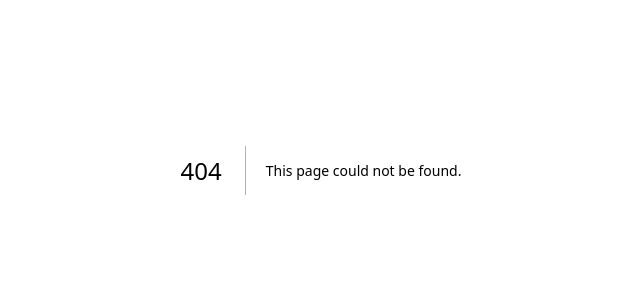
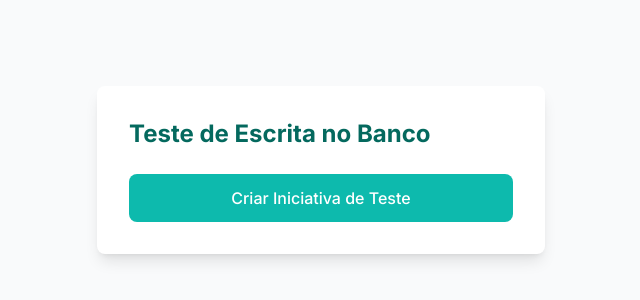
Before and after one commit to dionathassantos/Painel-estrategico-NCPI, a Next.js app: page /write-test in a window 1280 px wide. Before the commit this address had no page. Shown: the part 230-530 px from the top of the page, without its empty margins (319-959 px from the left). Built offline with nearby package versions, Linux system fonts and the light colour scheme; no server answers; sample sign-in values are in the browser's storage.

Commit message:
Create page.tsx

```diff
--- /dev/null
+++ b/app/write-test/page.tsx
@@ -0,0 +1,80 @@
+'use client';
+
+import { useState } from 'react';
+import { createInitiative } from '@/lib/firebase-operations';
+
+export default function WriteTestPage() {
+  const [status, setStatus] = useState<'idle' | 'loading' | 'success' | 'error'>('idle');
+  const [error, setError] = useState<string | null>(null);
+
+  const writeTestData = async () => {
+    try {
+      setStatus('loading');
+
+      const testInitiative = {
+        title: "Iniciativa de Teste",
+        description: "Esta é uma iniciativa de teste criada automaticamente",
+        responsible: "Sistema",
+        porta: "fora" as const,
+        status: "satisfatorio" as const,
+        resultados: [],
+        metas: [],
+        metasCount: 0,
+        statusCounts: {
+          satisfatorio: 0,
+          alerta: 0,
+          critico: 0,
+          concluido: 0,
+          naoMonitorado: 0
+        },
+        createdAt: new Date(),
+        updatedAt: new Date()
+      };
+
+      const id = await createInitiative(testInitiative);
+      console.log('Iniciativa criada com ID:', id);
+      setStatus('success');
+    } catch (err) {
+      console.error('Erro ao criar iniciativa:', err);
+      setStatus('error');
+      setError(err instanceof Error ? err.message : 'Erro desconhecido');
+    }
+  };
+
+  return (
+    <div className="min-h-screen bg-gray-50 flex items-center justify-center p-4">
+      <div className="bg-white rounded-lg shadow-lg p-8 max-w-md w-full">
+        <h1 className="text-2xl font-bold text-[#04695E] mb-6">Teste de Escrita no Banco</h1>
+
+        <div className="space-y-6">
+          <button
+            onClick={writeTestData}
+            disabled={status === 'loading'}
+            className="w-full bg-[#0DBAAD] hover:bg-[#04695E] text-white py-3 px-6 rounded-lg font-medium transition-colors disabled:opacity-50"
+          >
+            {status === 'loading' ? 'Criando...' : 'Criar Iniciativa de Teste'}
+          </button>
+
+          {status === 'loading' && (
+            <div className="flex flex-col items-center">
+              <div className="animate-spin rounded-full h-8 w-8 border-t-2 border-b-2 border-[#04695E]"></div>
+              <p className="text-gray-600 mt-2">Criando iniciativa...</p>
+            </div>
+          )}
+
+          {status === 'success' && (
+            <div className="bg-green-50 text-green-700 p-4 rounded-lg">
+              Iniciativa criada com sucesso! Verifique o console para mais detalhes.
+            </div>
+          )}
+
+          {status === 'error' && (
+            <div className="bg-red-50 text-red-700 p-4 rounded-lg">
+              Erro ao criar iniciativa: {error}
+            </div>
+          )}
+        </div>
+      </div>
+    </div>
+  );
+}
```
